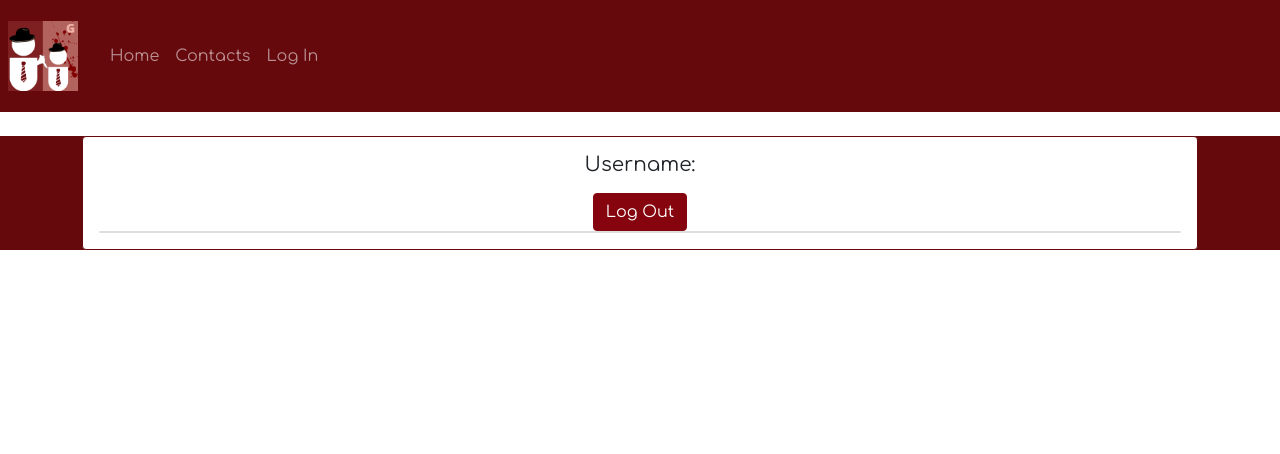
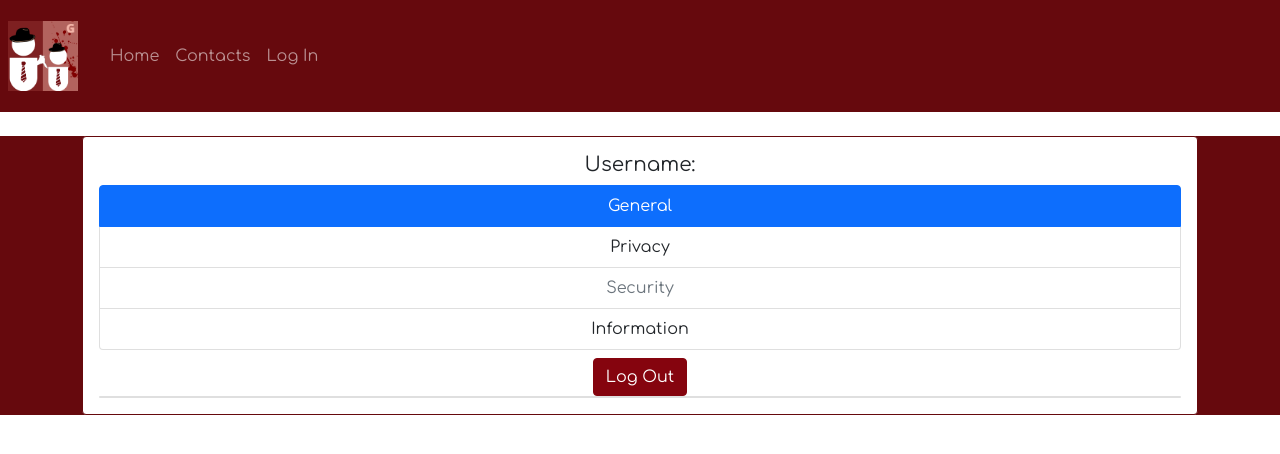
Before and after one commit to scott2000jones/stacshack-2022, a React (Create React App) app in the folder gui/: page /profile in a window 1280 px wide. Shown: the top 454 px of the page. Built offline with nearby package versions, Linux system fonts and the light colour scheme.

Commit message:
random options

```diff
--- a/gui/src/Components/Profile.jsx
+++ b/gui/src/Components/Profile.jsx
@@ -2,6 +2,7 @@ import React, { Component } from 'react';
 import Card from 'react-bootstrap/Card';
 import Alert from 'react-bootstrap/Alert';
 import Button from 'react-bootstrap/Button';
+import ListGroup from 'react-bootstrap/ListGroup'
 
 
 class Profile extends Component {
@@ -10,12 +11,23 @@ class Profile extends Component {
         return (
             <Card className='mt-4 border-secondary'>
                 <Card.Body>
-                    <Card.Title>Username: {this.props.auth?.name}</Card.Title>
+                    <Card.Title>Username: {this.props.auth?.name} </Card.Title>
+                    <ListGroup as="ul">
+                        <ListGroup.Item as="li" active>
+                            General
+                        </ListGroup.Item>
+                        <ListGroup.Item as="li">Privacy</ListGroup.Item>
+                        <ListGroup.Item as="li" disabled>
+                            Security
+                        </ListGroup.Item>
+                        <ListGroup.Item as="li">Information</ListGroup.Item>
+                    </ListGroup>
                     <Button className="mt-2" variant="primary">Log Out</Button>
                     <Card>
                     </Card>
                 </Card.Body>
             </Card>
+
         );
     }
 }
```
